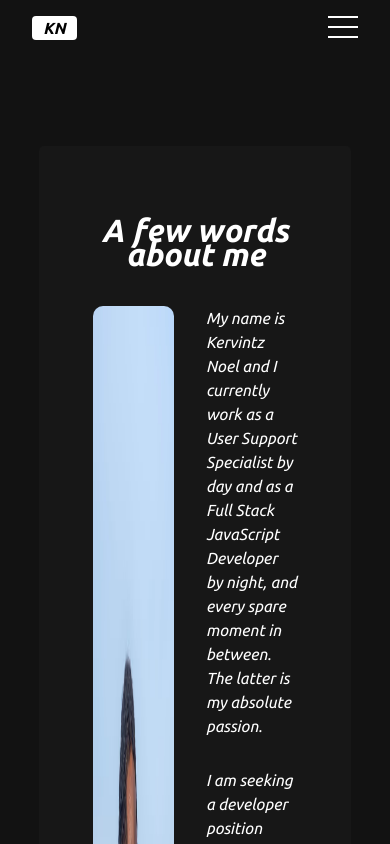
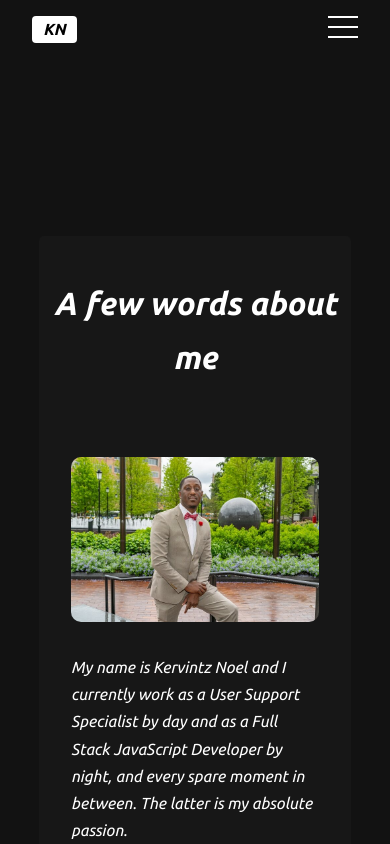
Before and after one commit to kervcode/kervintznoel.com, a React (Create React App) app: page /about in a window 390 px wide. Shown: the top 844 px of the page. Built offline with nearby package versions, Linux system fonts and the light colour scheme.

Commit message:
improve layout for mobile

```diff
--- a/src/App.css
+++ b/src/App.css
@@ -1,12 +1,15 @@
 html {
   box-sizing: border-box;
+  background: #121212;
 }
 
 body {
-  background: #121212;
-  font-family: 'Ubuntu', sans-serif;
+  /* display: flex;
+  justify-content: center; */
+  width: 100%;
+  font-family: "Ubuntu", sans-serif;
   font-size: 16px;
-  line-height: 1.5rem;
+  line-height: 1.7rem;
   color: whitesmoke;
 }
 
@@ -26,7 +29,7 @@ a {
   border-top: 0.2px solid rgba(255, 255, 255, 0.2);
   text-transform: uppercase;
   font-size: 18px;
-  width: 100vw;
+  width: 100%;
   height: 40px;
   padding: 30px 0;
   margin-top: 150px;
--- a/src/components/About.js
+++ b/src/components/About.js
@@ -11,7 +11,7 @@ function About() {
       <div className="container">
         <h1>A few words about me</h1>
         <div className="container_detail">
-          <div className="container_images">
+          <div className="container_image">
             <img src={process.env.PUBLIC_URL + "image/aboutme.jpg"} alt="t" className="aboutme-picture" />
           </div>
           <div className="container_text">
--- a/src/components/Hero.js
+++ b/src/components/Hero.js
@@ -25,12 +25,14 @@ const Hero = () => (
       <p className="pitch">
         I am seeking a developer position where I can expand my skills and improve my efficiency. Dedicated and hard working, I aspire to excellence in all that I do.  Skilled in solving problems with HTML, CSS, Javascript, Node, Express, React and SQL. My main desire is to continue to improve my technical skills and build my career as a professional developer.
       </p>
-      <Link to="/projects">
+      <div className="btn">
+        <Link to="/projects">
         <button className="button">Projects</button>
       </Link>
       <Link to="/contact">
         <button className="button">Contact me</button>
       </Link>
+      </div>
     </div>
   </div>
 )
--- a/src/components/about.style.css
+++ b/src/components/about.style.css
@@ -1,4 +1,5 @@
 .container {
+  /* display: flex;
   width: 80%;
   margin: 40px auto;
   flex-direction: row;
@@ -6,12 +7,21 @@
   border-radius: 5px;
   padding: 32px;
   color: white;
-  text-align: left;
+  text-align: left; */
+
+  background: rgba(251, 252, 250, 0.02);
+  border-radius: 5px;
+  display: flex;
+  flex-direction: column;
+  width: 80%;
+  margin: 40px auto;
+  /* padding: 64px; */
+  color: white;
+  line-height: 1.7;
 }
 
 .container h1 {
   padding: 40px 0;
-  text-align: center;
 }
 
 .container p {
@@ -21,22 +31,42 @@
 .container_detail {
   display: flex;
   justify-content: center;
+  padding: 32px;
 }
 
-.container_images {
-  flex: 0.4;
+.container_image {
   display: flex;
-  flex-wrap: wrap;
+  flex-direction: column;
+  width: 40%;
 }
 
 .aboutme-picture {
-  flex: 0.4;
-  width: 100%;
   height: auto;
   border-radius: 10px;
 }
 
 .container_text {
-  flex: 0.4;
+  width: 60%;
   margin-left: 32px;
+  text-align: left;
 }
+
+@media only screen and (min-width: 280px) and (max-width: 768px) {
+  .container_detail {
+    display: flex;
+    flex-direction: column;
+    justify-content: center;
+  }
+
+  .container_image {
+    width: 100%;
+    margin-bottom: 32px;
+  }
+
+  .container_text {
+    /* padding: 0; */
+    margin-left: 0;
+    width: 100%;
+    line-height: 1.7;
+  }
+}
--- a/src/components/hero.style.css
+++ b/src/components/hero.style.css
@@ -20,9 +20,7 @@
 
 .info_text {
   flex: 0.6;
-  padding: 0 40px;
   text-align: left;
-  /* font-size: 24px; */
 }
 
 .info_text_heading {
@@ -71,6 +69,12 @@
   /* font-size: 10px; */
 }
 
+.btn {
+  display: flex;
+  flex-direction: column;
+  align-items: center;
+}
+
 .button {
   width: 150px;
   position: inherit;
@@ -88,16 +92,6 @@
   color: #fff;
   transition: 0.6s;
 }
-
-/* .footer {
-  display: flex;
-  flex-direction: column;
-  align-items: center;
-  height: 150px;
-  justify-content: center;
-
-  font-weight: 600;
-} */
 
 .MuiSvgIcon-root {
   /* width: 30px; */
@@ -120,10 +114,10 @@
   }
 
   .hero {
-    /* text-align: justify; */
-    display: flex;
-    flex-direction: column;
-    padding: 32px;
+    width: 90vw;
+    padding: 24px;
+    /* display: flex; */
+    /* flex-direction: column; */
   }
 
   .my_name {
@@ -131,9 +125,15 @@
     /* text-align: center; */
   }
 
+  .pitch {
+    /* margin: 0; */
+  }
+
   .info_text {
+    flex: 1;
     font-size: 24px;
-    padding: 16px;
+    width: 100%;
+    /* padding: 16px; */
     /* margin: 0 16px; */
   }
 
@@ -155,10 +155,6 @@
     border: 1px solid white;
   }
 
-  .image img {
-    width: 100%;
-  }
-
   .footer {
     font-size: 14px;
     position: relative;
--- a/src/components/menu.styles.css
+++ b/src/components/menu.styles.css
@@ -1,10 +1,9 @@
 .menu {
-  /* width: 100%; */
+  width: 100%;
   display: flex;
   justify-content: space-between;
-  margin: 16px 32px 150px 32px;
+  padding: 16px 32px 150px 32px;
   font-size: 16px;
-  position: relative;
 }
 
 .logo {
@@ -20,6 +19,7 @@
   display: flex;
   position: absolute;
   right: 0px;
+  padding-right: 32px;
 }
 
 .list a {
@@ -43,17 +43,19 @@
 
 @media only screen and (min-width: 280px) and (max-width: 768px) {
   body {
-    max-width: 100vw;
+    width: 100vw;
   }
 
-  .logo {
+  .menu .logo {
     font-size: 16px;
     align-self: flex-start;
     z-index: 0;
   }
 
   .menu {
-    margin: 16px 32px 100px 32px;
+    display: flex;
+    justify-content: space-between;
+    /* margin: 16px 32px 40px 32px; */
   }
 
   .close {
--- a/src/components/project.styles.css
+++ b/src/components/project.styles.css
@@ -103,6 +103,17 @@
   .project_card {
     display: flex;
     flex-direction: column;
+    justify-content: center;
+    width: 90vw;
+  }
+
+  .img_box {
+    justify-content: center;
+  }
+
+  .img_box img {
+    padding: 0;
+    margin: 0;
   }
 
   .project_description {
```
Also changed, not shown: public/image/aboutme.jpg.
